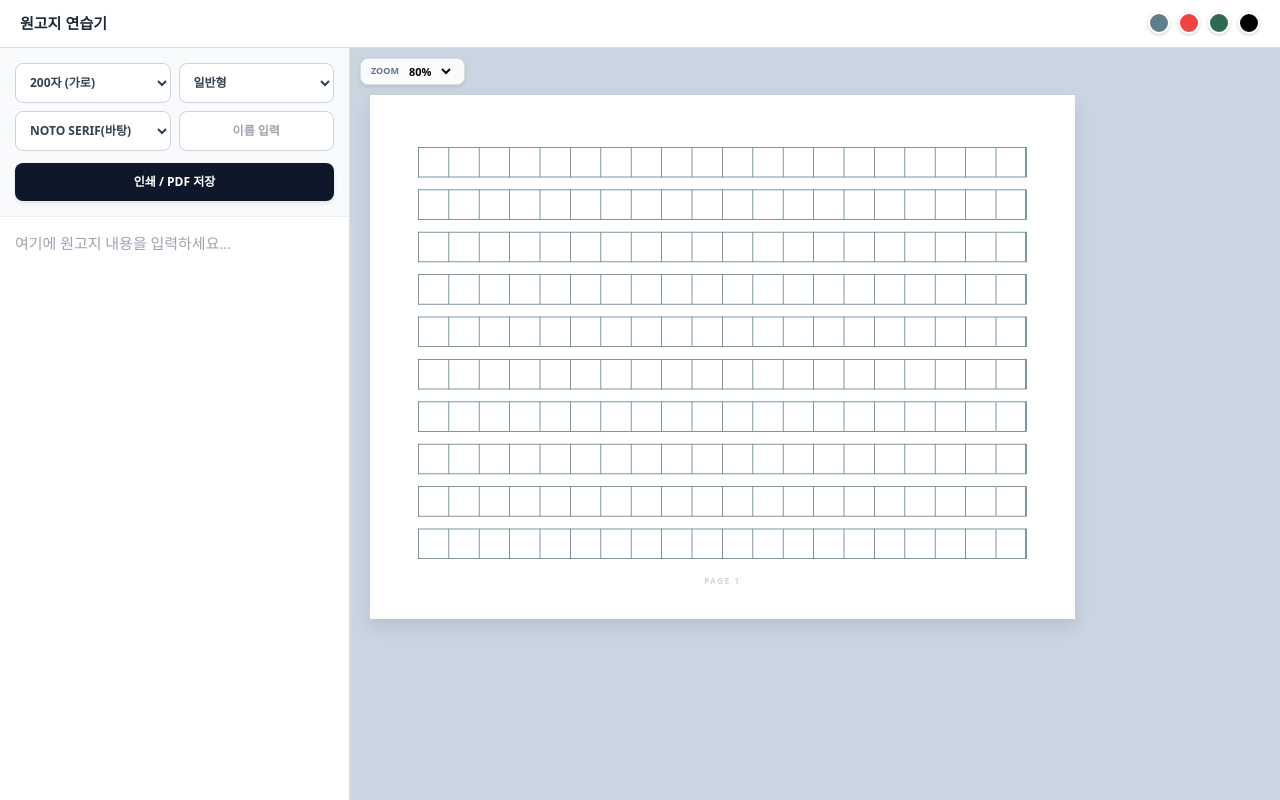
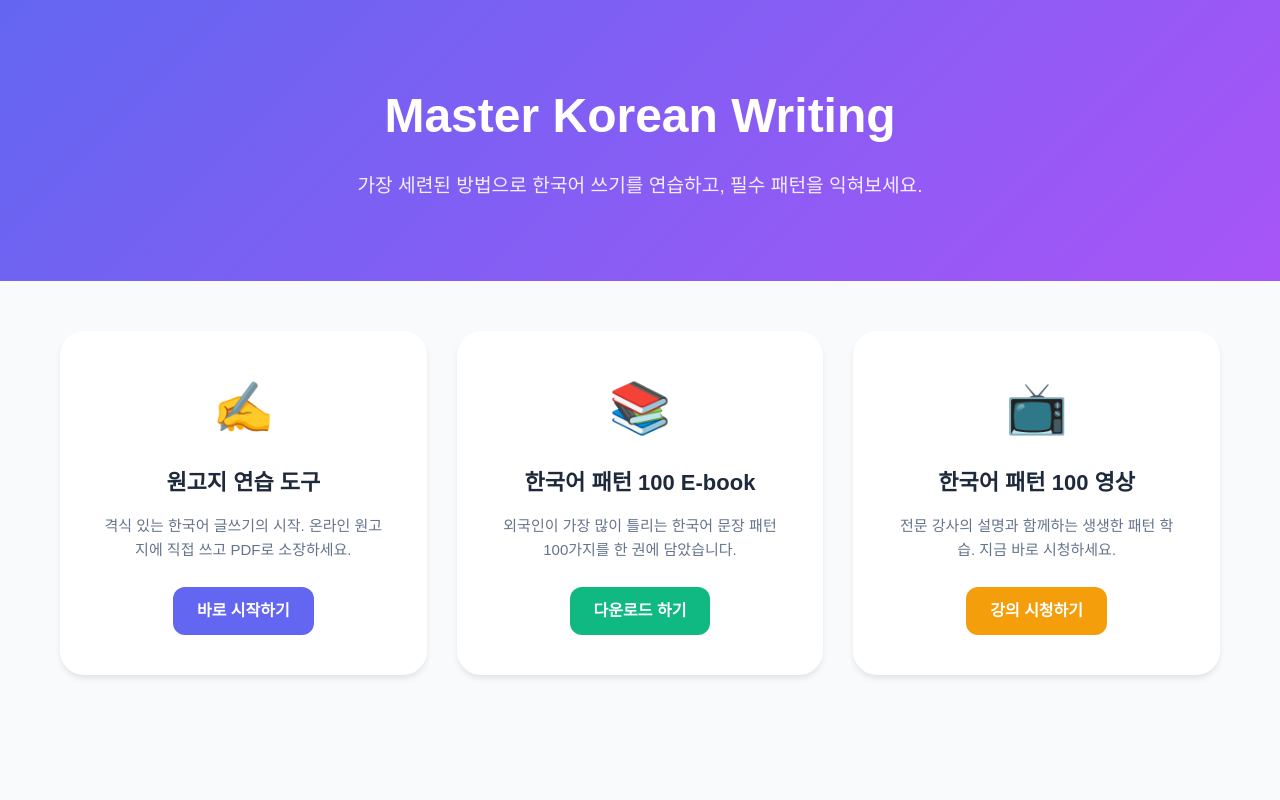
Before and after one commit to 02100korean/wongoji_s, a React (Create React App) app: page / in a window 1280 px wide. Built offline with nearby package versions, Linux system fonts and the light colour scheme.

Commit message:
Update App.js
폰트 추가, 진입 홈 화면 추가

```diff
--- a/src/App.js
+++ b/src/App.js
@@ -1,6 +1,83 @@
 import React, { useState, useCallback } from 'react';
 
+// --- 메인 홈 컴포넌트 (Home) ---
+const Home = ({ onNavigate }) => {
+  return (
+    <div style={{
+      minHeight: '100vh',
+      backgroundColor: '#f8fafc',
+      fontFamily: "'Noto Sans KR', sans-serif",
+      color: '#1e293b'
+    }}>
+      {/* Hero Section */}
+      <section style={{
+        padding: '80px 20px',
+        textAlign: 'center',
+        background: 'linear-gradient(135deg, #6366f1 0%, #a855f7 100%)',
+        color: 'white',
+        marginBottom: '50px'
+      }}>
+        <h1 style={{ fontSize: '3rem', fontWeight: '900', marginBottom: '20px' }}>Master Korean Writing</h1>
+        <p style={{ fontSize: '1.2rem', opacity: 0.9, maxWidth: '600px', margin: '0 auto' }}>
+          가장 세련된 방법으로 한국어 쓰기를 연습하고, 필수 패턴을 익혀보세요.
+        </p>
+      </section>
+
+      {/* Main Cards Container */}
+      <div style={{
+        maxWidth: '1200px',
+        margin: '0 auto',
+        padding: '0 20px 80px',
+        display: 'grid',
+        gridTemplateColumns: 'repeat(auto-fit, minmax(300px, 1fr))',
+        gap: '30px'
+      }}>
+
+        {/* Card 1: Manuscript Tool */}
+        <div className="card" onClick={() => onNavigate('editor')} style={cardStyle}>
+          <div style={{ fontSize: '50px', marginBottom: '20px' }}>✍️</div>
+          <h3 style={cardTitleStyle}>원고지 연습 도구</h3>
+          <p style={cardDescStyle}>격식 있는 한국어 글쓰기의 시작. 온라인 원고지에 직접 쓰고 PDF로 소장하세요.</p>
+          <button style={cardButtonStyle}>바로 시작하기</button>
+        </div>
+
+        {/* Card 2: E-book Link */}
+        <a href="https://buymeacoffee.com/02100korean/e/387205" target="_blank" rel="noreferrer" style={{ textDecoration: 'none', color: 'inherit' }}>
+          <div className="card" style={cardStyle}>
+            <div style={{ fontSize: '50px', marginBottom: '20px' }}>📚</div>
+            <h3 style={cardTitleStyle}>한국어 패턴 100 E-book</h3>
+            <p style={cardDescStyle}>외국인이 가장 많이 틀리는 한국어 문장 패턴 100가지를 한 권에 담았습니다.</p>
+            <button style={{ ...cardButtonStyle, backgroundColor: '#10b981' }}>다운로드 하기</button>
+          </div>
+        </a>
+
+        {/* Card 3: Video Link */}
+        <a href="https://www.youtube.com/playlist?list=PLdNKi3Jkq1kmbPOQuexdPMYDxvrkfnWha" target="_blank" rel="noreferrer" style={{ textDecoration: 'none', color: 'inherit' }}>
+          <div className="card" style={cardStyle}>
+            <div style={{ fontSize: '50px', marginBottom: '20px' }}>📺</div>
+            <h3 style={cardTitleStyle}>한국어 패턴 100 영상</h3>
+            <p style={cardDescStyle}>전문 강사의 설명과 함께하는 생생한 패턴 학습. 지금 바로 시청하세요.</p>
+            <button style={{ ...cardButtonStyle, backgroundColor: '#f59e0b' }}>강의 시청하기</button>
+          </div>
+        </a>
+      </div>
+
+      <style>{`
+        .card { transition: transform 0.3s ease, box-shadow 0.3s ease; cursor: pointer; }
+        .card:hover { transform: translateY(-10px); box-shadow: 0 20px 25px -5px rgba(0, 0, 0, 0.1); }
+      `}</style>
+    </div>
+  );
+};
+
+const cardStyle = { backgroundColor: 'white', padding: '40px', borderRadius: '24px', textAlign: 'center', boxShadow: '0 4px 6px -1px rgba(0, 0, 0, 0.1)', display: 'flex', flexDirection: 'column', alignItems: 'center', height: '100%', boxSizing: 'border-box' };
+const cardTitleStyle = { fontSize: '22px', fontWeight: '800', marginBottom: '15px' };
+const cardDescStyle = { fontSize: '15px', color: '#64748b', lineHeight: '1.6', marginBottom: '25px', flex: 1 };
+const cardButtonStyle = { padding: '12px 24px', borderRadius: '12px', border: 'none', backgroundColor: '#6366f1', color: 'white', fontWeight: '700', cursor: 'pointer' };
+
+// --- 메인 앱 (App) ---
 const App = () => {
+  const [view, setView] = useState('home');
   const [content, setContent] = useState('');
   const [studentName, setStudentName] = useState('');
   const [gridType, setGridType] = useState('200');
@@ -18,9 +95,7 @@ const App = () => {
       if (char === '\n') {
         const currentLinePos = cells.length % cols;
         const remaining = cols - (currentLinePos || cols);
-        if (currentLinePos !== 0) {
-            for (let r = 0; r < remaining; r++) cells.push({ type: 'empty' });
-        }
+        if (currentLinePos !== 0) { for (let r = 0; r < remaining; r++) cells.push({ type: 'empty' }); }
         cells.push({ type: 'empty' });
         i++; continue;
       }
@@ -32,14 +107,8 @@ const App = () => {
       const isDigit = (c) => /[0-9]/.test(c);
       const isSmallChar = (c) => /[a-zA-Z]/.test(c);
       const canPair = nextChar && ((isDigit(char) && isDigit(nextChar)) || (isSmallChar(char) && isSmallChar(nextChar)));
-
-      if (canPair) {
-        cells.push({ type: 'pair', content: [char, nextChar] });
-        i += 2;
-      } else {
-        cells.push({ type: 'default', content: char });
-        i++;
-      }
+      if (canPair) { cells.push({ type: 'pair', content: [char, nextChar] }); i += 2; }
+      else { cells.push({ type: 'default', content: char }); i++; }
     }
     return cells;
   }, []);
@@ -47,14 +116,9 @@ const App = () => {
   const renderCell = (cellData, key, isLastCol) => {
     const isGridMode = viewMode === 'grid';
     const cellStyle = {
-        width: '38px', height: '38px',
-        borderLeft: `1.2px solid ${lineColor}`,
-        borderTop: `1.2px solid ${lineColor}`,
-        borderBottom: `1.2px solid ${lineColor}`,
-        borderRight: (isLastCol || isGridMode) ? `1.2px solid ${lineColor}` : 'none',
-        display: 'flex', alignItems: 'center', justifyContent: 'center',
-        fontSize: '22px', backgroundColor: 'white', boxSizing: 'border-box',
-        fontFamily: fontFamily
+        width: '38px', height: '38px', borderLeft: `1.2px solid ${lineColor}`, borderTop: `1.2px solid ${lineColor}`,
+        borderBottom: `1.2px solid ${lineColor}`, borderRight: (isLastCol || isGridMode) ? `1.2px solid ${lineColor}` : 'none',
+        display: 'flex', alignItems: 'center', justifyContent: 'center', fontSize: '22px', backgroundColor: 'white', boxSizing: 'border-box', fontFamily: fontFamily
     };
     if (!cellData || cellData.type === 'empty') return <div key={key} style={cellStyle}></div>;
     if (cellData.type === 'pair') {
@@ -68,55 +132,38 @@ const App = () => {
     return <div key={key} style={{...cellStyle, fontWeight: '500', color: '#0f172a'}}>{cellData.content}</div>;
   };
 
+  if (view === 'home') return <Home onNavigate={setView} />;
+
   return (
     <div className={`app-root ${gridType === '200' ? 'p-landscape' : 'p-portrait'}`} style={{ display: 'flex', flexDirection: 'column', height: '100vh', backgroundColor: '#e2e8f0', overflow: 'hidden' }}>
       <style>{`
-        @import url('https://fonts.googleapis.com/css2?family=Noto+Sans+KR:wght@400;700&family=Noto+Serif+KR:wght@400;700&display=swap');
+        @import url('https://fonts.googleapis.com/css2?family=Noto+Sans+KR:wght@400;700;900&family=Noto+Serif+KR:wght@400;700&family=Nanum+Pen+Script&family=Single+Day&display=swap');
+
+        /* 외부 폰트 추가 로드 */
+        @font-face { font-family: 'GangwonEduSaekbeol'; src: url('https://fastly.jsdelivr.net/gh/projectnoonnu/noonfonts_2201-2@1.0/GangwonEduSaekbeol-OTF.woff2') format('woff2'); font-weight: normal; font-style: normal; }
+        @font-face { font-family: 'CookieRun'; src: url('https://fastly.jsdelivr.net/gh/projectnoonnu/noonfonts_2105@1.1/CookieRun-Regular.woff2') format('woff2'); font-weight: normal; font-style: normal; }
+        @font-face { font-family: 'Cafe24Anemone'; src: url('https://fastly.jsdelivr.net/gh/projectnoonnu/noonfonts_2212@1.0/Cafe24Anemone.woff2') format('woff2'); font-weight: normal; font-style: normal; }
 
         .manuscript-main::-webkit-scrollbar { width: 10px; height: 10px; }
         .manuscript-main::-webkit-scrollbar-track { background: #cbd5e1; }
         .manuscript-main::-webkit-scrollbar-thumb { background: #475569; border-radius: 6px; border: 2px solid #cbd5e1; }
-
-        main { touch-action: pan-x pan-y; }
-
         .main-container { display: flex; flex: 1; flex-direction: row; overflow: hidden; }
         .sidebar { width: 350px; background-color: white; border-right: 1px solid #ddd; display: flex; flex-direction: column; height: 100%; z-index: 30; }
+        .control-item { width: 100%; height: 40px; padding: 0 10px; border-radius: 8px; border: 1px solid #cbd5e1; font-size: 11px; font-weight: 700; color: #334155; background-color: white; box-sizing: border-box; outline: none; }
 
-        /* 컨트롤 박스 공통 스타일 */
-        .control-item {
-          width: 100%;
-          height: 40px;
-          padding: 0 10px;
-          border-radius: 8px;
-          border: 1px solid #cbd5e1;
-          font-size: 12px;
-          font-weight: 700;
-          color: #334155;
-          background-color: white;
-          box-sizing: border-box;
-          outline: none;
-          transition: border-color 0.2s;
-        }
-        .control-item:focus { border-color: #64748b; }
-
-        @media (max-width: 768px) {
-          .main-container { flex-direction: column; }
-          .sidebar { width: 100%; height: 42%; border-right: none; border-bottom: 1px solid #ddd; }
-        }
-
+        @media (max-width: 768px) { .main-container { flex-direction: column; } .sidebar { width: 100%; height: 42%; border-right: none; border-bottom: 1px solid #ddd; } }
         @media print {
           .no-print { display: none !important; }
-          body, html { margin: 0 !important; background: white !important; overflow: visible !important; }
-          .app-root, .main-container, main { display: block !important; overflow: visible !important; height: auto !important; width: 100% !important; background: white !important; }
-          div[style*="transform"] { transform: scale(1) !important; }
-          .p-landscape { @page { size: auto; margin: 10mm; } }
-          .p-portrait { @page { size: auto; margin: 10mm; } }
-          .page-unit { page-break-after: always !important; display: flex !important; align-items: center; justify-content: center; height: 100vh; padding: 0 !important; }
+          body, html { margin: 0 !important; background: white !important; }
+          .page-unit { page-break-after: always !important; display: flex !important; height: 100vh; justify-content: center; align-items: center; }
         }
       `}</style>
 
       <header className="no-print" style={{ backgroundColor: 'white', borderBottom: '1px solid #ddd', padding: '12px 20px', display: 'flex', justifyContent: 'space-between', alignItems: 'center', zIndex: 100 }}>
-        <div style={{ fontWeight: '900', color: '#1e293b', fontFamily: "'Noto Sans KR', sans-serif", fontSize: '15px' }}>원고지 연습기</div>
+        <div style={{ display: 'flex', alignItems: 'center', gap: '15px' }}>
+            <button onClick={() => setView('home')} style={{ background: 'none', border: 'none', cursor: 'pointer', fontSize: '20px' }}>🏠</button>
+            <div style={{ fontWeight: '900', color: '#1e293b', fontFamily: "'Noto Sans KR', sans-serif", fontSize: '15px' }}>원고지 연습기</div>
+        </div>
         <div style={{ display: 'flex', gap: '8px' }}>
           {['#607d8b', '#ef4444', '#2d6a4f', '#000000'].map(c => (
             <button key={c} onClick={() => setLineColor(c)} style={{ width: '22px', height: '22px', borderRadius: '50%', border: '2px solid white', boxShadow: '0 1px 3px rgba(0,0,0,0.2)', cursor: 'pointer', backgroundColor: c }} />
@@ -127,48 +174,34 @@ const App = () => {
       <div className="main-container">
         <aside className="sidebar no-print">
           <div style={{ padding: '15px', backgroundColor: '#f8fafc', borderBottom: '1px solid #eee', display: 'flex', flexDirection: 'column', gap: '12px' }}>
-
-            {/* 4개 박스 2x2 그리드 배치 */}
             <div style={{ display: 'grid', gridTemplateColumns: '1fr 1fr', gap: '8px' }}>
               <select value={gridType} onChange={e => setGridType(e.target.value)} className="control-item">
                 <option value="200">200자 (가로)</option>
                 <option value="400">400자 (세로)</option>
               </select>
-
               <select value={viewMode} onChange={e => setViewMode(e.target.value)} className="control-item">
                 <option value="traditional">일반형</option>
                 <option value="feedback">피드백용</option>
                 <option value="grid">격자형</option>
               </select>
-
               <select value={fontFamily} onChange={e => setFontFamily(e.target.value)} className="control-item">
-                <option value="'Noto Serif KR', serif">NOTO SERIF(바탕)</option>
-                <option value="'Noto Sans KR', sans-serif">NOTO SANS(고딕)</option>
+                <option value="'Noto Serif KR', serif">NOTO SERIF (바탕)</option>
+                <option value="'Noto Sans KR', sans-serif">NOTO SANS (고딕)</option>
+                <option value="'GangwonEduSaekbeol'">GangwonEdu Saekbeol (강원교육새싹체)</option>
+                <option value="'CookieRun'">CookieRun (쿠키런체)</option>
+                <option value="'Nanum Pen Script', cursive">Nanum Pen Script (나눔펜글씨)</option>
+                <option value="'Single Day', cursive">Single Day (싱글데이)</option>
+                <option value="'Cafe24Anemone'">Cafe24 Anemone (카페24 아네모네)</option>
               </select>
-
-              <input
-                type="text"
-                value={studentName}
-                onChange={e => setStudentName(e.target.value)}
-                placeholder="이름 입력"
-                className="control-item"
-                style={{ textAlign: 'center' }}
-              />
+              <input type="text" value={studentName} onChange={e => setStudentName(e.target.value)} placeholder="이름 입력" className="control-item" style={{ textAlign: 'center' }} />
             </div>
-
-            <button onClick={() => window.print()} style={{ backgroundColor: '#0f172a', color: 'white', padding: '10px', borderRadius: '8px', fontSize: '12px', fontWeight: 'bold', border: 'none', cursor: 'pointer', boxShadow: '0 2px 4px rgba(0,0,0,0.1)' }}>인쇄 / PDF 저장</button>
+            <button onClick={() => window.print()} style={{ backgroundColor: '#0f172a', color: 'white', padding: '10px', borderRadius: '8px', fontSize: '12px', fontWeight: 'bold', border: 'none', cursor: 'pointer' }}>인쇄 / PDF 저장</button>
           </div>
-
-          <textarea
-            value={content}
-            onChange={e => setContent(e.target.value)}
-            style={{ flex: 1, padding: '15px', border: 'none', outline: 'none', resize: 'none', fontSize: '15px', lineHeight: '1.6', fontFamily }}
-            placeholder="여기에 원고지 내용을 입력하세요..."
-          />
+          <textarea value={content} onChange={e => setContent(e.target.value)} style={{ flex: 1, padding: '15px', border: 'none', outline: 'none', resize: 'none', fontSize: '15px', lineHeight: '1.6', fontFamily }} placeholder="여기에 원고지 내용을 입력하세요..." />
         </aside>
 
         <main className="manuscript-main" style={{ flex: 1, overflow: 'auto', position: 'relative', backgroundColor: '#cbd5e1' }}>
-          <div className="no-print" style={{ position: 'sticky', top: '10px', left: '10px', zIndex: 50, backgroundColor: 'rgba(255,255,255,0.9)', padding: '4px 10px', borderRadius: '8px', boxShadow: '0 2px 4px rgba(0,0,0,0.1)', display: 'flex', alignItems: 'center', gap: '6px', width: 'fit-content', border: '1px solid #ddd' }}>
+          <div className="no-print" style={{ position: 'sticky', top: '10px', left: '10px', zIndex: 50, backgroundColor: 'rgba(255,255,255,0.9)', padding: '4px 10px', borderRadius: '8px', boxShadow: '0 2px 4px rgba(0,0,0,0.1)', display: 'flex', alignItems: 'center', gap: '6px', width: 'fit-content' }}>
             <span style={{ fontSize: '9px', fontWeight: '800', color: '#64748b' }}>ZOOM</span>
             <select value={zoom} onChange={e => setZoom(parseFloat(e.target.value))} style={{ border: 'none', backgroundColor: 'transparent', fontSize: '11px', fontWeight: '900', cursor: 'pointer' }}>
               {[0.3, 0.4, 0.5, 0.6, 0.7, 0.8, 0.9, 1.0].map(v => (
@@ -176,7 +209,6 @@ const App = () => {
               ))}
             </select>
           </div>
-
           <div style={{ display: 'inline-block', minWidth: '100%', padding: '20px' }}>
             <div style={{ transform: `scale(${zoom})`, transformOrigin: 'top left', transition: 'transform 0.15s ease' }}>
                 <ManuscriptContainer text={content} gridType={gridType} viewMode={viewMode} lineColor={lineColor} name={studentName} fontFamily={fontFamily} processToCells={processToCells} renderCell={renderCell} />
@@ -189,9 +221,7 @@ const App = () => {
 };
 
 const ManuscriptContainer = ({ text, gridType, viewMode, lineColor, name, fontFamily, processToCells, renderCell }) => {
-    const cols = 20;
-    const gridVal = parseInt(gridType);
-    const rows = gridVal / cols;
+    const cols = 20; const gridVal = parseInt(gridType); const rows = gridVal / cols;
     const allCells = processToCells(text, cols);
     const pageCount = Math.max(1, Math.ceil(allCells.length / gridVal));
     const rowGap = viewMode === 'feedback' ? '30px' : viewMode === 'traditional' ? '15px' : '0px';
@@ -212,9 +242,7 @@ const ManuscriptContainer = ({ text, gridType, viewMode, lineColor, name, fontFa
                 ))}
               </div>
               <div className="no-print" style={{ marginTop: '20px', fontSize: '10px', color: '#cbd5e1', fontWeight: 'bold', letterSpacing: '2px' }}>PAGE {p + 1}</div>
-              {p < pageCount - 1 && (
-                <div className="no-print" style={{ width: '100%', borderBottom: '2px dotted #eee', margin: '15px 0' }}></div>
-              )}
+              {p < pageCount - 1 && ( <div className="no-print" style={{ width: '100%', borderBottom: '2px dotted #eee', margin: '15px 0' }}></div> )}
             </div>
           </div>
         ))}
```
